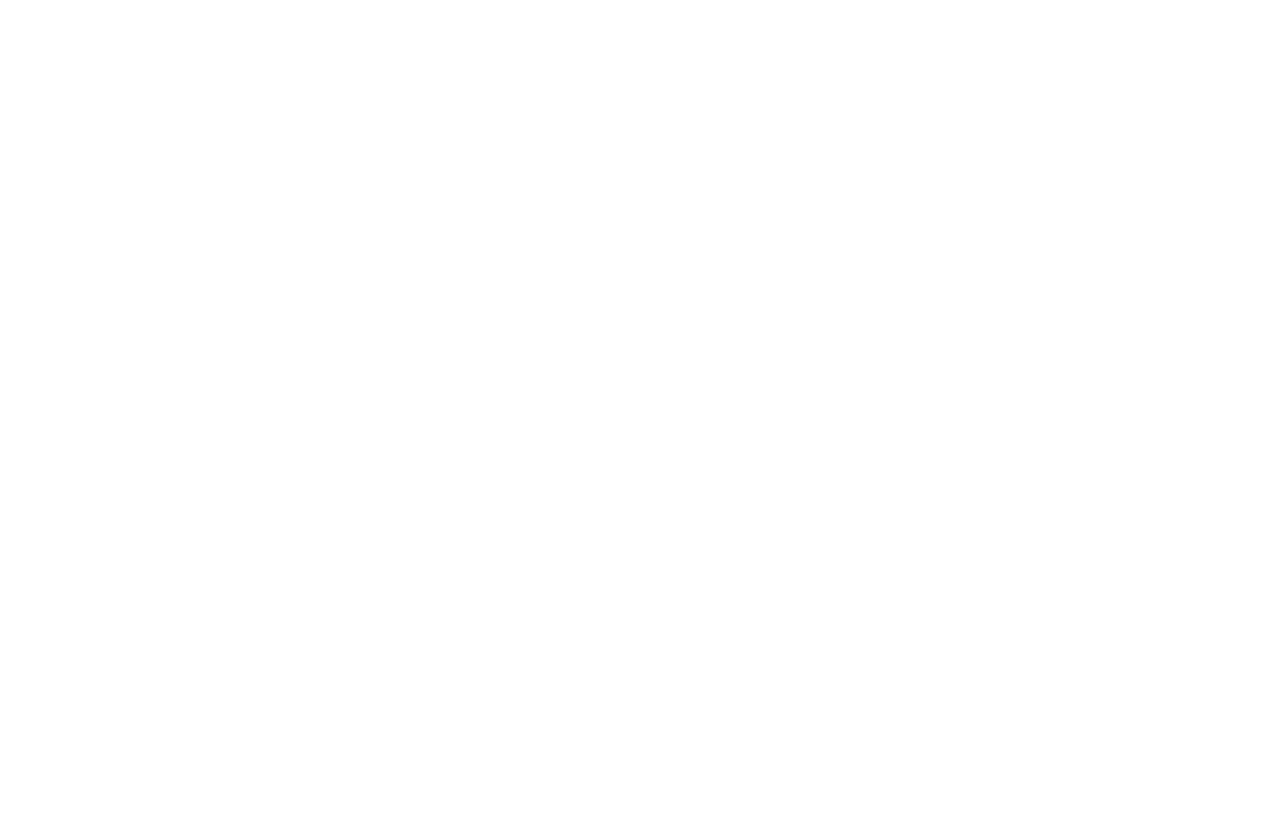
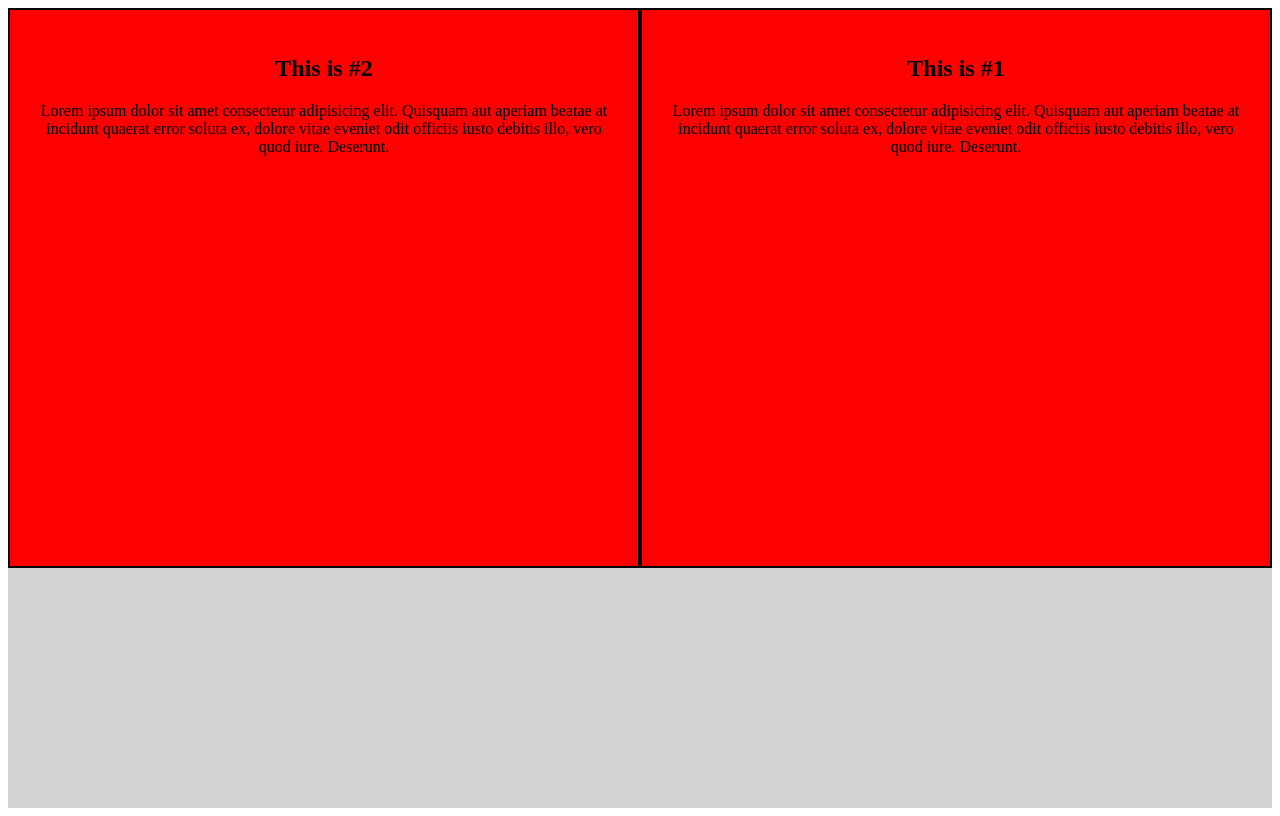
Before and after one commit to balaraman1217/besant_frontend_Apr_2026, a plain HTML site: page index.html in a window 1280 px wide. Drawn offline with Linux system fonts and the light colour scheme.

Commit message:
1st commit

```diff
--- a/index.html
+++ b/index.html
@@ -1,11 +1,18 @@
-<!DOCTYPE html>
+<!doctype html>
 <html lang="en">
-<head>
-    <meta charset="UTF-8">
-    <meta name="viewport" content="width=device-width, initial-scale=1.0">
+  <head>
+    <meta charset="UTF-8" />
+    <meta name="viewport" content="width=device-width, initial-scale=1.0" />
+    <link rel="stylesheet" href="style.css" />
     <title>Document</title>
-</head>
-<body>
+    <!-- <style>
+        p {
+            color: red;
+            background-color: black;
+        }
+    </style> -->
+  </head>
+  <body>
     <!-- <h1>This is header tag</h1>
     <h2>This is header tag</h2>
     <h3>This is header tag</h3>
@@ -206,10 +213,68 @@
           &copy: copyright reserved
           <br>
           <a href="">learnwithdinesh@gmail.com</a>
-    </footer>   -->
+    </footer>
+
+    <h1>This my website</h1>
+
+    <p id="p1" class="odd">Lorem, <span id="word1">dolor</span> sit amet consectetur adipisicing elit. Et ex corporis, possimus veniam optio nostrum voluptate nisi nemo fugit molestiae minus doloribus, iste sunt eaque tempore exercitationem totam vel quod?</p>
+    <p  id="p2" class="even">Lorem, ipsum dolor sit amet consectetur adipisicing elit. Et ex corporis, possimus veniam optio nostrum voluptate nisi nemo fugit molestiae minus doloribus, iste sunt eaque tempore exercitationem totam vel quod?</p>
+    <p id="p3" class="odd">Lorem, ipsum dolor sit amet consectetur adipisicing elit. Et ex corporis, possimus veniam optio nostrum voluptate nisi nemo fugit molestiae minus doloribus, iste sunt eaque tempore exercitationem totam vel quod?</p>
+    <p id="p4"class="even" >Lorem, ipsum dolor sit amet consectetur adipisicing elit. Et ex corporis, possimus veniam optio nostrum voluptate nisi nemo fugit molestiae minus doloribus, iste sunt eaque tempore exercitationem totam vel quod?</p>
+
+    <h1 id="h1">Prakesh</h1>
+    <p id="p1">Lorem ipsum, dolor sit amet consectetur adipisicing elit. Quos, ab, voluptatum sapiente natus architecto magnam ipsam corporis unde cum doloremque aut voluptatibus eveniet a repellat quo expedita quae, id laborum?</p>
+    <div id="div1" class="box">box1</div>
+    <div id="div2" class="box">box2</div>
 
 
+ <img src="Images/img1.jpg" alt="" id="img1" height="300px">
+     <p >Lorem ipsum dolor sit amet consectetur adipisicing elit. Provident aliquam minima error ut dignissimos atque ipsam suscipit eaque earum illum pariatur nisi, eveniet aperiam totam velit rerum, reprehenderit doloribus tempore.</p>
 
 
-</body>
+     <p>Lorem ipsum dolor sit amet consectetur adipisicing elit. Provident aliquam minima error ut dignissimos atque ipsam suscipit eaque earum illum pariatur nisi, eveniet aperiam totam velit rerum, reprehenderit doloribus tempore.</p>
+     <img src="Images/puppy-eyes-puppy.gif" alt="" id="img2" height="300px">
+     <p>Lorem ipsum dolor sit amet consectetur adipisicing elit. Error, nesciunt. Quam, expedita obcaecati, autem cum magnam porro unde aperiam totam, optio labore facilis a commodi minus tempore! Architecto, itaque totam?</p>
+     <p>Lorem ipsum dolor sit amet consectetur adipisicing elit. Provident aliquam minima error ut dignissimos atque ipsam suscipit eaque earum illum pariatur nisi, eveniet aperiam totam velit rerum, reprehenderit doloribus tempore.</p>
+
+    <div id="div1">
+      <p>
+        Lorem ipsum dolor sit amet consectetur adipisicing elit. Quasi maxime,
+        ipsa minus voluptate hic nihil sunt repellat quaerat fuga, quod quas
+        exercitationem sapiente similique excepturi iusto saepe reprehenderit.
+        Molestiae, debitis.
+      </p>
+    </div>
+
+
+      <div id="div1" >
+         div
+      </div>
+
+     <span id="span1" >
+        span
+     </span>
+     Lorem ipsum dolor, sit amet consectetur adipisicing elit. Voluptatem necessitatibus libero quaerat omnis, inventore sit fugiat fugit facere autem dicta itaque obcaecati corporis adipisci neque ratione ducimus quis similique iure! -->
+
+     <div class="container" >
+<div class="box">
+      <h2>This is #1</h2>
+      <p>
+        Lorem ipsum dolor sit amet consectetur adipisicing elit. Quisquam aut
+        aperiam beatae at incidunt quaerat error soluta ex, dolore vitae eveniet
+        odit officiis iusto debitis illo, vero quod iure. Deserunt.
+      </p>
+    </div>
+    <div class="box">
+      <h2>This is #2</h2>
+      <p>
+        Lorem ipsum dolor sit amet consectetur adipisicing elit. Quisquam aut
+        aperiam beatae at incidunt quaerat error soluta ex, dolore vitae eveniet
+        odit officiis iusto debitis illo, vero quod iure. Deserunt.
+      </p>
+    </div>
+     </div>
+
+
+  </body>
 </html>
--- a/style.css
+++ b/style.css
@@ -0,0 +1,165 @@
+/* #p1 {
+    color: lawngreen;
+}
+
+#p2 {
+    color: red;
+}
+
+#p3 {
+    color: lightseagreen;
+}
+
+#p4 {
+    color: blueviolet;
+}
+
+
+
+.odd {
+    color: red;
+}
+
+.even {
+    /* color: rgb(132, 132, 201);8
+
+}
+
+
+
+#h1 {
+    font-family: Verdana, Geneva, Tahoma, sans-serif;
+
+}
+
+#p1 {
+    font-family: 'Lucida Sans', 'Lucida Sans Regular', 'Lucida Grande', 'Lucida Sans Unicode', Geneva, Verdana, sans-serif;
+
+
+    font-size: 20px;
+    font-weight: bold;
+    font-style: italic;
+
+}
+
+#h1 {
+    /* border-style: solid;
+    border-style: dotted;
+    border-style: dashed;
+    border-style: groove;
+    border-style: solid;
+    border-width: 10px;
+    border-color: red;
+    border: 5px solid red;
+    border-radius: 8px;
+}
+
+#p1 {
+    border-bottom: 5px red solid;
+    border-top: 5px blue dotted;
+    border-left: 5px green double;
+    border-right: 5px paleturquoise dashed;
+}
+
+#h1 {
+    text-shadow: 5px 5px 5px red, -5px -5px 5px lightgreen;
+}
+
+#div1 {
+    width: 100px;
+    height: 100px;
+    background-color: gray;
+    box-shadow: 4px 4px 5px red, -4px -4px 5px green;
+}
+
+body {
+    margin: 0px;
+}
+
+.box {
+    border: 5px solid;
+    font-size: 5em;
+    width: 200px;
+    height: 200px;
+        margin: 50px;
+}
+
+#div1 {
+    background-color: lightcoral;
+    /* margin-top: 100px;
+    margin-bottom: 100px;
+    margin-left: 100px;
+    margin-right: 100px;
+}
+
+#div2 {
+    background-color: lightgreen;
+
+}
+
+
+
+body {
+    border: 3px solid;
+
+}
+
+#img1 {
+    float: left;
+    margin-right: 20px;
+}
+
+#img2 {
+    float: right;
+    mar
+
+#div1 {
+    border: 2px solid;
+    height: 50px;
+    /* overflow: visible;
+    overflow: clip;
+    overflow-clip-margin: 50px;
+
+    overflow: scroll;
+    overflow: auto;
+
+}
+
+#div1 {
+    background-color: red;
+    width: 100px;
+    height: 100px;
+    display: inline-block;
+    visibility: hidden;
+}
+
+#span1 {
+    background-color: aqua;
+     width: 100px;
+    height: 100px;
+    display: inline-block;
+}  */
+
+
+* {
+    box-sizing: border-box;
+}
+
+.container {
+    background-color: lightgray;
+    height: 100vh;
+}
+
+.box {
+    background-color: red;
+    border: 2px solid;
+    padding: 25px;
+
+    height: auto;
+    width: 50%;
+    float: right;
+    text-align: center;
+     min-height: 70%;
+
+
+}
```
Also changed, not shown: notes.txt.
